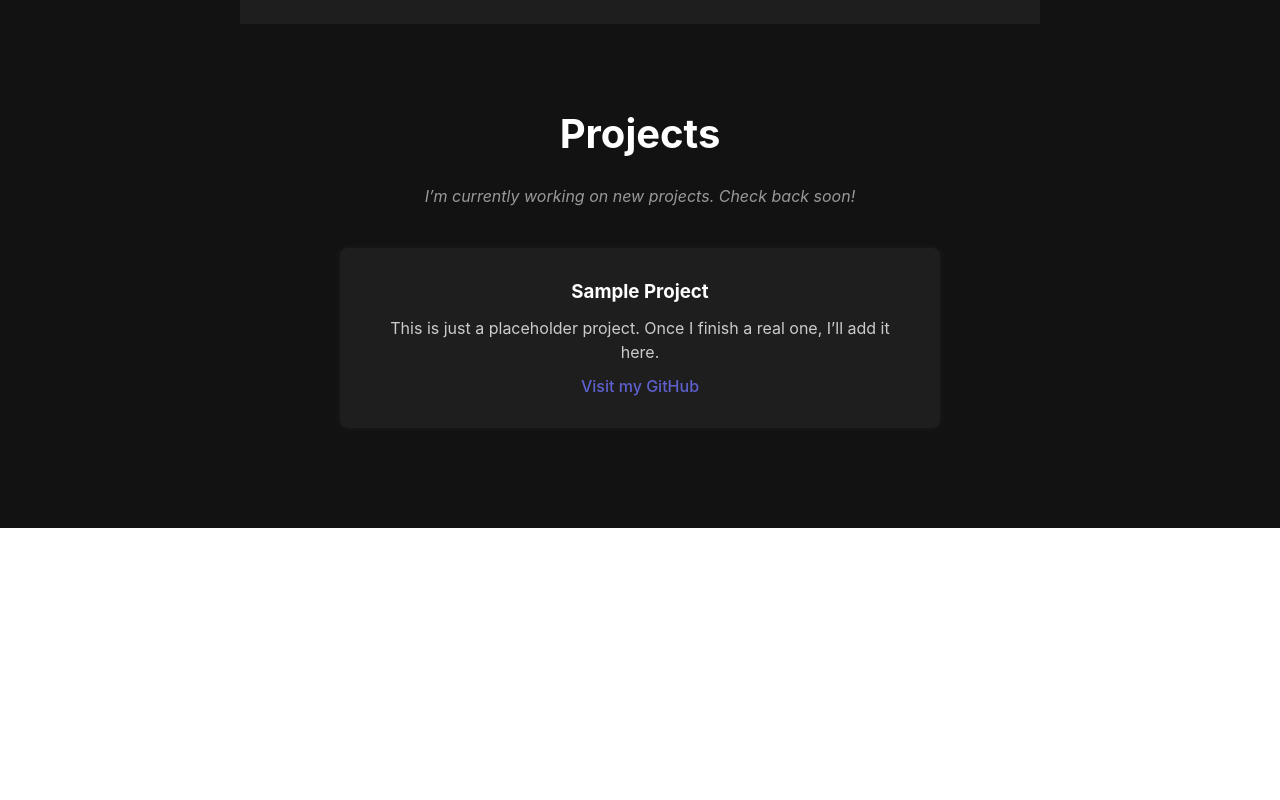
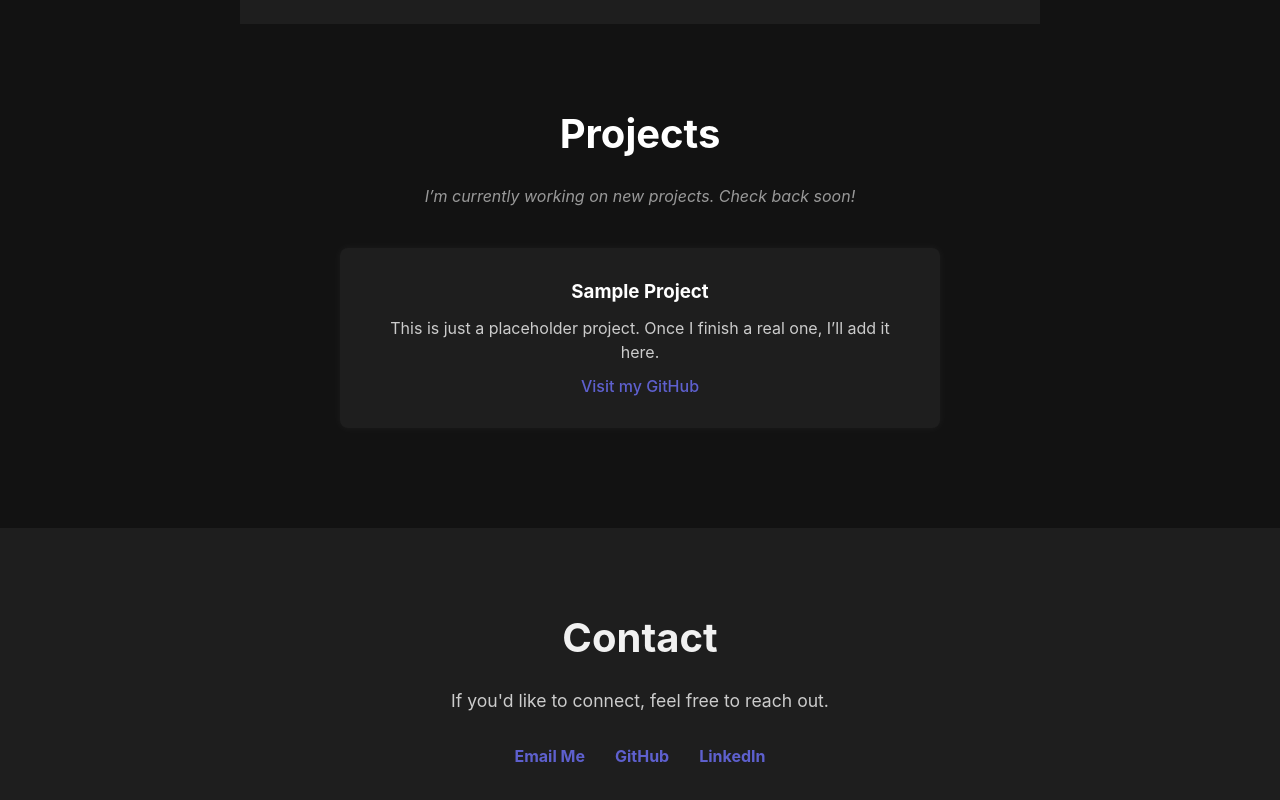
Before and after one commit to guillermoguevara887/my-portfolio, a React (Vite) app: page / in a window 1280 px wide. Shown: the part 1246-2046 px from the top of the page. Before the commit the page ends 1774 px from the top, so only its background shows below. Built offline with nearby package versions, Linux system fonts and the light colour scheme.

Commit message:
Update contact section with real email

```diff
--- /dev/null
+++ b/pages/Contact.jsx
@@ -0,0 +1,28 @@
+const Contact = () => {
+    return (
+        <section id="contact" className="contact-section">
+            <h2>Contact</h2>
+            <p>If you'd like to connect, feel free to reach out.</p>
+
+            <div className="contact-links">
+                <a href="mailto:guillermoguevara887@gmail.com">Email Me</a>
+                <a
+                    href="https://github.com/guillermoguevara887"
+                    target="_blank"
+                    rel="noopener noreferrer"
+                >
+                    GitHub
+                </a>
+                <a
+                    href="https://www.linkedin.com/in/guillermo-guevara-6758a51a0"
+                    target="_blank"
+                    rel="noopener noreferrer"
+                >
+                    LinkedIn
+                </a>
+            </div>
+        </section>
+    );
+};
+
+export default Contact;
--- a/src/App.css
+++ b/src/App.css
@@ -138,3 +138,40 @@ body {
   color: #5e60ce;
   text-decoration: none;
 }
+
+/* ===== CONTACT SECTION ===== */
+.contact-section {
+  background-color: #1e1e1e;
+  padding: 80px 40px;
+  color: #f1f1f1;
+  text-align: center;
+}
+
+.contact-section h2 {
+  font-size: 2.5rem;
+  margin-bottom: 20px;
+}
+
+.contact-section p {
+  font-size: 1.1rem;
+  color: #cccccc;
+  margin-bottom: 30px;
+}
+
+.contact-links {
+  display: flex;
+  justify-content: center;
+  gap: 30px;
+  flex-wrap: wrap;
+}
+
+.contact-links a {
+  color: #5e60ce;
+  font-weight: bold;
+  text-decoration: none;
+  transition: color 0.3s ease;
+}
+
+.contact-links a:hover {
+  color: #7f84f3;
+}
--- a/src/App.jsx
+++ b/src/App.jsx
@@ -2,6 +2,7 @@ import Navbar from '../components/Navbar';
 import Home from '../pages/Home';
 import About from '../pages/About';
 import Projects from '../pages/Poyects';
+import Contact from '../pages/Contact';
 
 import './App.css'
 
@@ -12,6 +13,7 @@ function App() {
       <Home />
       <About />
       <Projects />
+      <Contact />
     </div>
   );
 }
```
